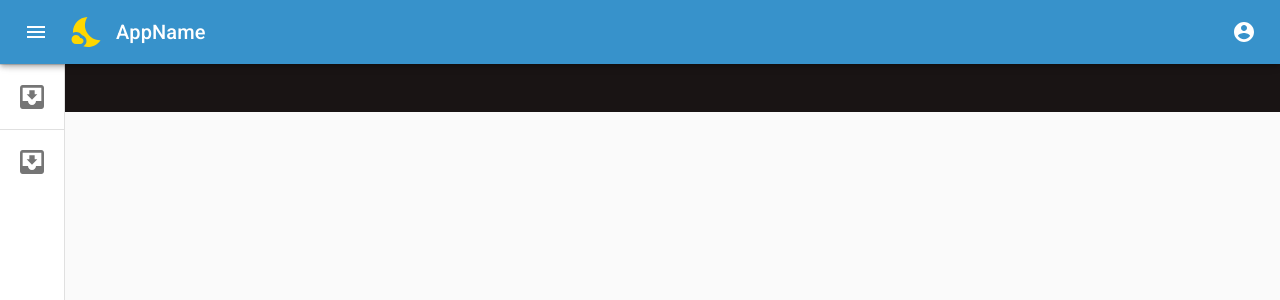
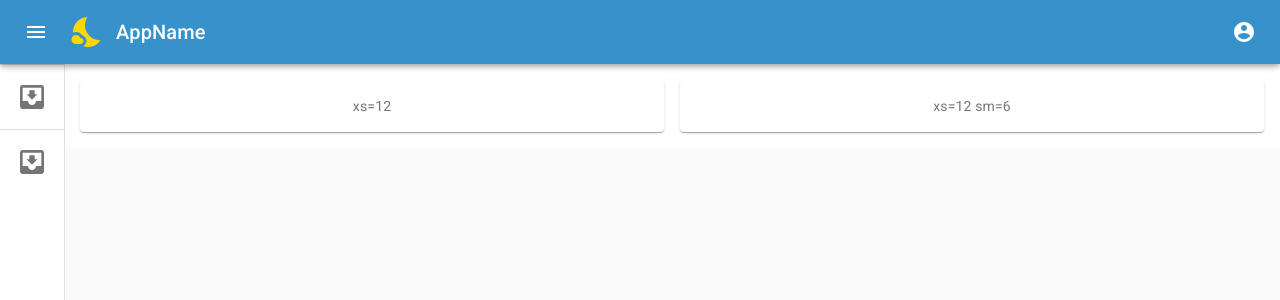
Before and after one commit to MattSzm/HackathonDefinitelyNotDevelopers, a React (Create React App) app in the folder frontend/: page /home in a window 1280 px wide. Shown: the top 300 px of the page. Built offline with nearby package versions, Linux system fonts and the light colour scheme.

Commit message:
grid layout

```diff
--- a/frontend/src/App.js
+++ b/frontend/src/App.js
@@ -1,23 +1,23 @@
 import logo from './logo.svg';
 import './App.css';
 import Layout from './components/Layout/Layout';
-// import { Switch, Route } from 'react-router-dom';
-import { Redirect } from 'react-router-dom';
+import Grid from './components/Grid/Grid';
+import { Switch, Route, Redirect } from 'react-router-dom';
 import { makeStyles, useTheme } from '@material-ui/core/styles';
 
 const drawerWidth = 64;
 
 const useStyles = makeStyles((theme) => ({
     content: {
-        backgroundColor: '#191414',
+        backgroundColor: 'white',
         flexGrow: 1,
-        padding: theme.spacing(3),
+        padding: theme.spacing(2),
         color: '#ffffff',
         transition: theme.transitions.create('margin', {
             easing: theme.transitions.easing.sharp,
             duration: theme.transitions.duration.leavingScreen,
         }),
-        marginLeft: drawerWidth,
+        marginLeft: 64,
         height: '100%'
     },
     plot: {
@@ -35,11 +35,12 @@ export default function App() {
       <Layout>
       </Layout>
       <div className={classes.content}>
-        {/* <Switch>
+        <Switch>
               <Route exact path="/" render={() => (
-                <Redirect to="/home" />
+                <Redirect to="/temp" />
               )} />
-        </Switch> */}
+              <Route exact path="/home" component={Grid}></Route>
+        </Switch>
       </div>
     </div>
   );
--- /dev/null
+++ b/frontend/src/components/Grid/Grid.js
@@ -0,0 +1,32 @@
+import React from 'react';
+import { makeStyles } from '@material-ui/core/styles';
+import Paper from '@material-ui/core/Paper';
+import Grid from '@material-ui/core/Grid';
+
+const useStyles = makeStyles((theme) => ({
+  root: {
+    flexGrow: 1,
+  },
+  paper: {
+    padding: theme.spacing(2),
+    textAlign: 'center',
+    color: theme.palette.text.secondary,
+  },
+}));
+
+export default function FullWidthGrid() {
+  const classes = useStyles();
+
+  return (
+    <div className={classes.root}>
+        <Grid container spacing={2}>
+            <Grid item xs={12} md={6}>
+                <Paper className={classes.paper}>xs=12</Paper>
+            </Grid>
+            <Grid item xs={12} md={6}>
+                <Paper className={classes.paper}>xs=12 sm=6</Paper>
+            </Grid>
+      </Grid>
+    </div>
+  );
+}
```
Also changed, not shown: 1 other file (tests, documents, lock files or other folders).
